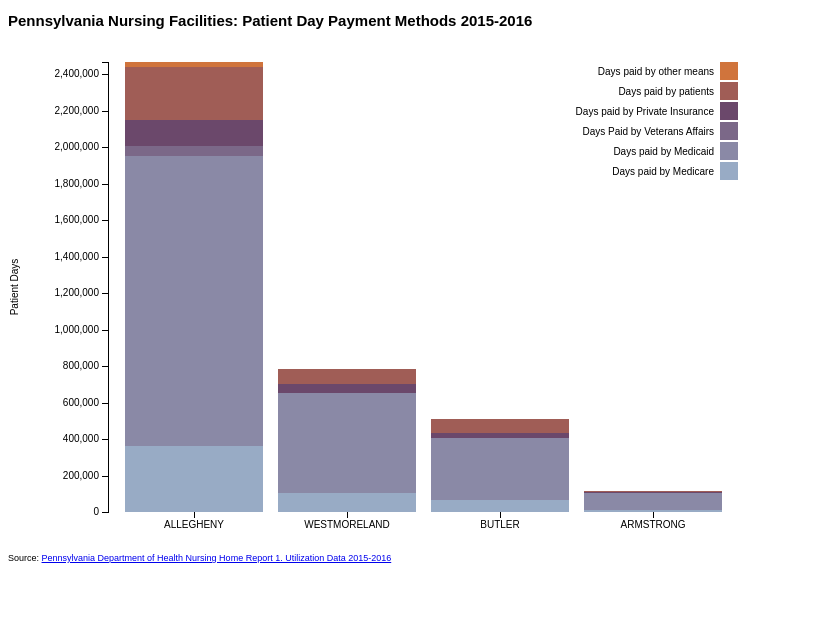
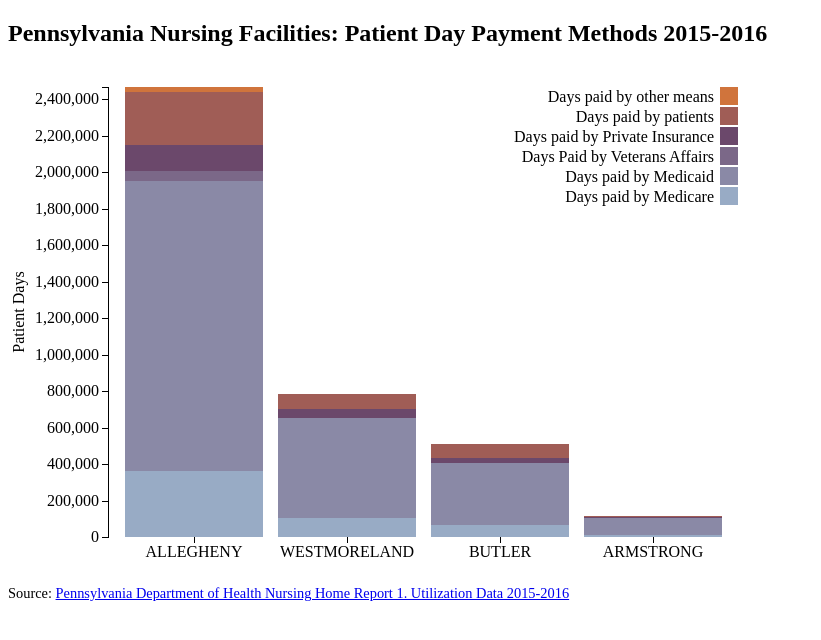
Before and after one commit to LeifGreiss/nursing_days_bar, a plain HTML site: page index.html in a window 1280 px wide. Shown: the whole page, without its empty margins (0-821 px from the left). Drawn offline with nearby package versions, Linux system fonts and the light colour scheme.

Commit message:
Update index.html

```diff
--- a/index.html
+++ b/index.html
@@ -3,7 +3,7 @@
 <style>
 
 body {
-  font: 10px sans-serif;
+  font: sans-serif;
 }
 
 .axis path,
```
